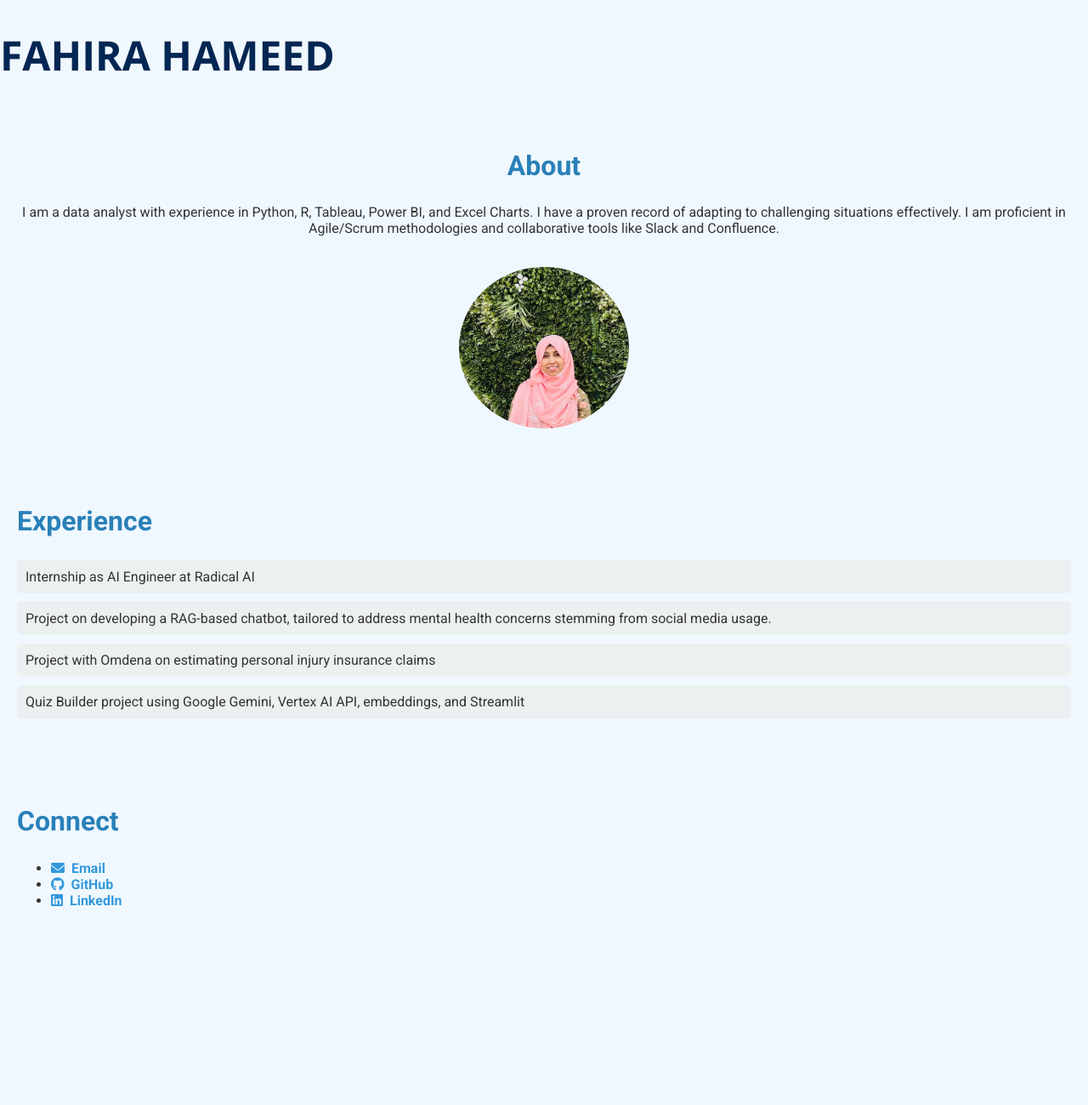
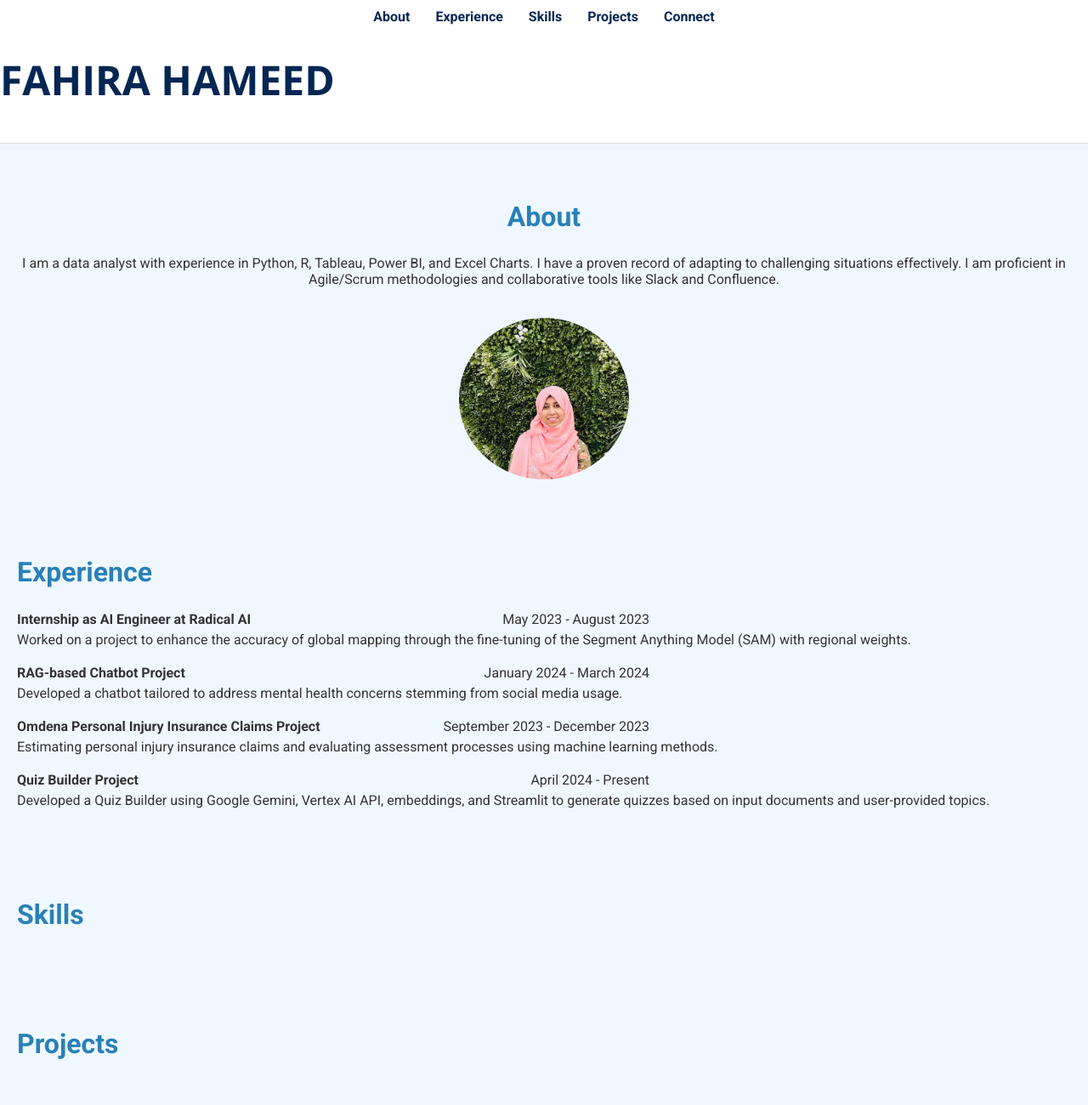
Before and after one commit to fahiramaricar/fahira-hameed-io, a plain HTML site: page index.html in a window 1280 px wide. Shown: the top 1300 px of the page at 85% size. Before the commit the page ends 1125 px from the top, so only its background shows below. Drawn offline with nearby package versions, Linux system fonts and the light colour scheme.

Commit message:
formatted styles added

```diff
--- a/css/index.css
+++ b/css/index.css
@@ -44,6 +44,39 @@ header h1 {
     text-transform: uppercase;
 }
 
+/* Make header sticky */
+header {
+    position: sticky;
+    top: 0;
+    background-color: #fff;
+    border-bottom: 1px solid #ddd;
+    z-index: 1000;
+    padding: 10px 0;
+}
+
+/* Navigation styling */
+nav ul {
+    list-style-type: none;
+    margin: 0;
+    padding: 0;
+    display: flex;
+    justify-content: center;
+}
+
+nav ul li {
+    margin: 0 15px;
+}
+
+nav ul li a {
+    color: #042653;
+    text-decoration: none;
+    font-weight: bold;
+}
+
+nav ul li a:hover {
+    text-decoration: underline;
+}
+
 /* Add a picture of yourself (optional) */
 #About img {
     max-width: 200px;
@@ -51,20 +84,41 @@ header h1 {
     margin-top: 20px;
 }
 
-/* Transform the "Experience" list items into styled blocks */
-#Experience ul {
-    list-style: none;
+/* Experience Section */
+#Experience .experience-item {
+    display: flex;
+    flex-wrap: wrap;
+    margin-bottom: 20px;
+}
+
+.experience-title {
+    flex-basis: 30%;
+    font-weight: bold;
+}
+
+.experience-dates {
+    flex-basis: 30%;
+    text-align: right;
+}
+
+.experience-description {
+    flex-basis: 100%;
+    margin-top: 5px;
+}
+
+/* Transform the style of the "Connect" links */
+#Connect .social-links {
+    display: flex;
+    flex-wrap: wrap;
+    justify-content: space-around;
+    list-style-type: none;
     padding: 0;
 }
 
-#Experience li {
-    background-color: #ecf0f1;
-    margin: 10px 0;
-    padding: 10px;
-    border-radius: 5px;
+#Connect .social-links li {
+    margin: 10px;
 }
 
-/* Transform the style of the "Connect" links */
 #Connect a {
     color: #3498db;
     text-decoration: none;
--- a/index.html
+++ b/index.html
@@ -9,6 +9,15 @@
 </head>
 <body>
     <header>
+        <nav>
+            <ul>
+                <li><a href="#About">About</a></li>
+                <li><a href="#Experience">Experience</a></li>
+                <li><a href="#Skills">Skills</a></li>
+                <li><a href="#Projects">Projects</a></li>
+                <li><a href="#Connect">Connect</a></li>
+            </ul>
+        </nav>
         <h1>Fahira Hameed</h1>
     </header>
 
@@ -17,26 +26,57 @@
         <p>
             I am a data analyst with experience in Python, R, Tableau, Power BI, and Excel Charts. I have a proven record of adapting to challenging situations effectively. I am proficient in Agile/Scrum methodologies and collaborative tools like Slack and Confluence.
         </p>
-    <img src="images/Profilepic.jpeg" alt="Photo of Fahira Hameed"> <!-- Add a photo -->
+        <img src="images/Profilepic.jpeg" alt="Photo of Fahira Hameed">
     </section>
 
     <section id="Experience">
         <h2>Experience</h2>
-    <ul>
-        <li>Internship as AI Engineer at Radical AI</li>
-        <li>Project on developing a RAG-based chatbot, tailored to address mental health concerns stemming from social media usage.</li>
-        <li>Project with Omdena on estimating personal injury insurance claims</li>
-        <li>Quiz Builder project using Google Gemini, Vertex AI API, embeddings, and Streamlit</li>
-    </ul>
+        <div class="experience-item">
+            <div class="experience-title">Internship as AI Engineer at Radical AI</div>
+            <div class="experience-dates">May 2023 - August 2023</div>
+            <div class="experience-description">
+                Worked on a project to enhance the accuracy of global mapping through the fine-tuning of the Segment Anything Model (SAM) with regional weights.
+            </div>
+        </div>
+        <div class="experience-item">
+            <div class="experience-title">RAG-based Chatbot Project</div>
+            <div class="experience-dates">January 2024 - March 2024</div>
+            <div class="experience-description">
+                Developed a chatbot tailored to address mental health concerns stemming from social media usage.
+            </div>
+        </div>
+        <div class="experience-item">
+            <div class="experience-title">Omdena Personal Injury Insurance Claims Project</div>
+            <div class="experience-dates">September 2023 - December 2023</div>
+            <div class="experience-description">
+                Estimating personal injury insurance claims and evaluating assessment processes using machine learning methods.
+            </div>
+        </div>
+        <div class="experience-item">
+            <div class="experience-title">Quiz Builder Project</div>
+            <div class="experience-dates">April 2024 - Present</div>
+            <div class="experience-description">
+                Developed a Quiz Builder using Google Gemini, Vertex AI API, embeddings, and Streamlit to generate quizzes based on input documents and user-provided topics.
+            </div>
+        </div>
+    </section>
+
+    <section id="Skills">
+        <h2>Skills</h2>
+        <!-- Skills content will be added using JavaScript -->
+    </section>
+
+    <section id="Projects">
+        <h2>Projects</h2>
+        <!-- Projects content will be added using JavaScript -->
     </section>
 
     <section id="Connect">
         <h2>Connect</h2>
-    <ul>
+        <ul class="social-links">
             <li><a href="mailto:abdulfahi@gmail.com"><i class="fas fa-envelope"></i>Email</a></li>
             <li><a href="https://github.com/fahiramaricar" target="_blank"><i class="fab fa-github"></i>GitHub</a></li>
             <li><a href="https://www.linkedin.com/in/fahira-hameed-55a6182b0/" target="_blank"><i class="fab fa-linkedin"></i>LinkedIn</a></li>
-
         </ul>
     </section>
 </body>
```
Lines whose indentation alone changed are shown as unchanged.
